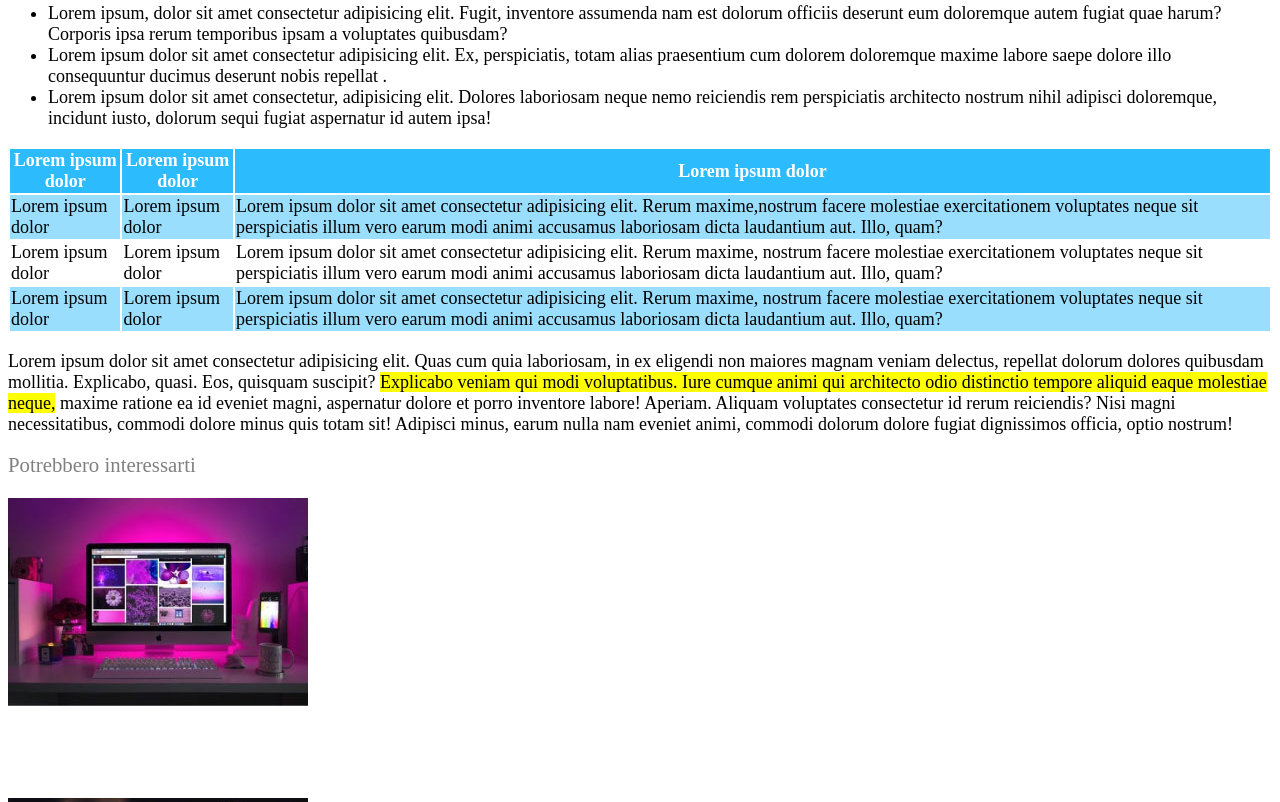
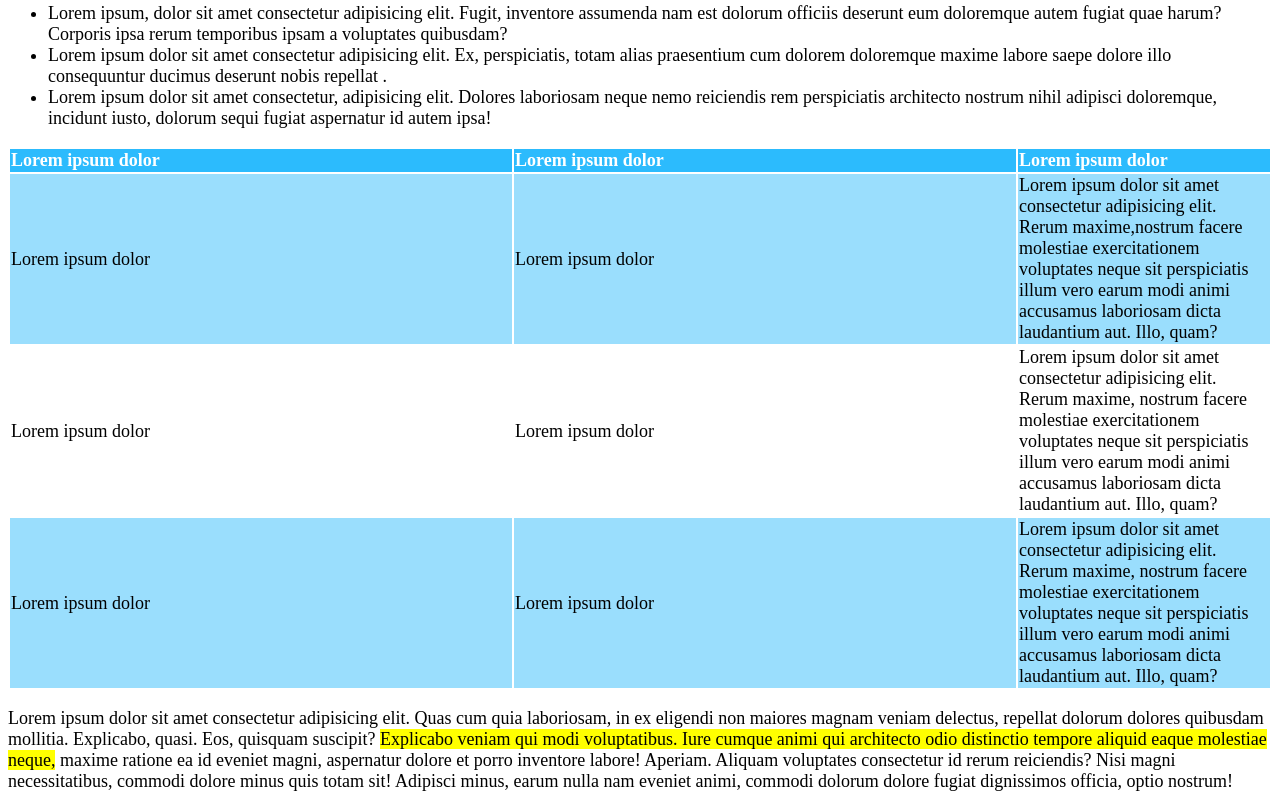
Before and after one commit to GiorgioDellutri/html-css-booleaner, a plain HTML site: page index.html in a window 1280 px wide. Shown: the part 931-1733 px from the top of the page. Drawn offline with Linux system fonts and the light colour scheme.

Commit message:
table  td width fixed

```diff
--- a/index.html
+++ b/index.html
@@ -57,9 +57,9 @@
                         <td> Lorem ipsum dolor sit amet consectetur adipisicing elit. Rerum maxime, nostrum facere molestiae exercitationem voluptates neque sit perspiciatis illum vero earum modi animi accusamus laboriosam dicta laudantium aut. Illo, quam?</td>
                     </tr>
                     <tr class="row-colored">
-                        <td> Lorem ipsum dolor</td>
-                        <td> Lorem ipsum dolor</td>
-                        <td> Lorem ipsum dolor sit amet consectetur adipisicing elit. Rerum maxime, nostrum facere molestiae exercitationem voluptates neque sit perspiciatis illum vero earum modi animi accusamus laboriosam dicta laudantium aut. Illo, quam?</td>
+                        <td class="td-1"> Lorem ipsum dolor</td>
+                        <td class="td-2"> Lorem ipsum dolor</td>
+                        <td class="td-3"> Lorem ipsum dolor sit amet consectetur adipisicing elit. Rerum maxime, nostrum facere molestiae exercitationem voluptates neque sit perspiciatis illum vero earum modi animi accusamus laboriosam dicta laudantium aut. Illo, quam?</td>
                     </tr>
                 </tbody>
             </table>
@@ -71,7 +71,7 @@
 
     <footer>
         <span class="sub">Potrebbero interessarti</span> <br><br>
-        <div class="footer-first"></div>
+        <div class="footer-first"> Lorem ipsum dolor</div>
         <div class="footer-second"></div>
 
     </footer>
--- a/style.css
+++ b/style.css
@@ -51,10 +51,27 @@ thead{
 
 th{
     color: white;
+    text-align: left;
+}
+
+td{
+    text-align: left;
+}
+
+table{
+    table-layout: auto;
+    width: 100%;
 }
 
 .row-colored{
     background-color: rgb(154, 222, 253);
+}
+
+.td-1{
+    width: 500px;
+}
+.td-2{
+    width: 500px;
 }
 
 .footer-first{
```
